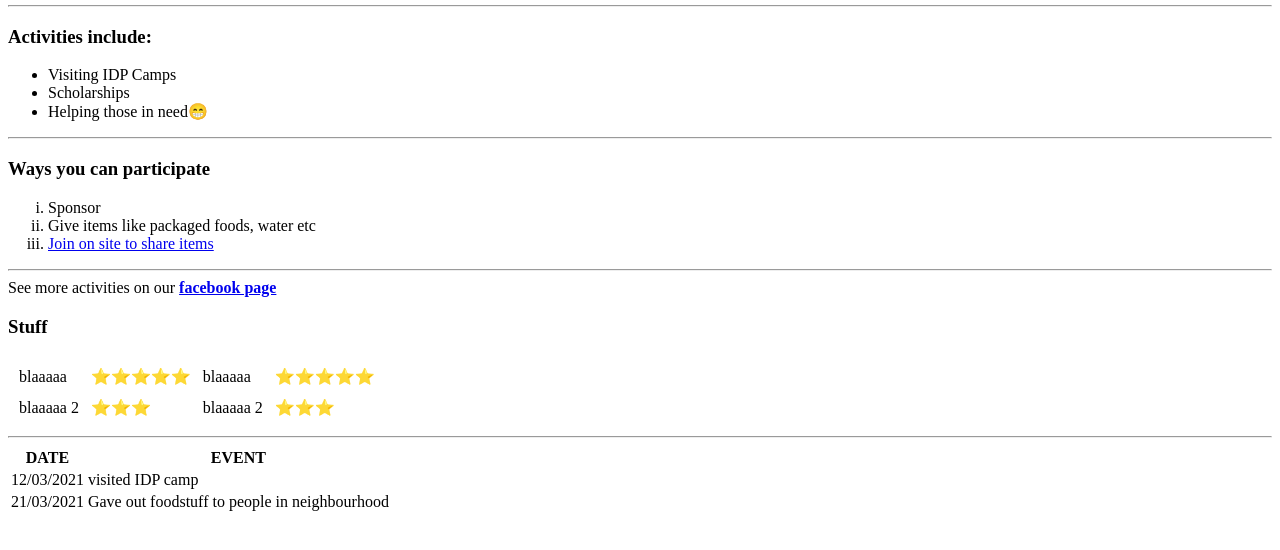
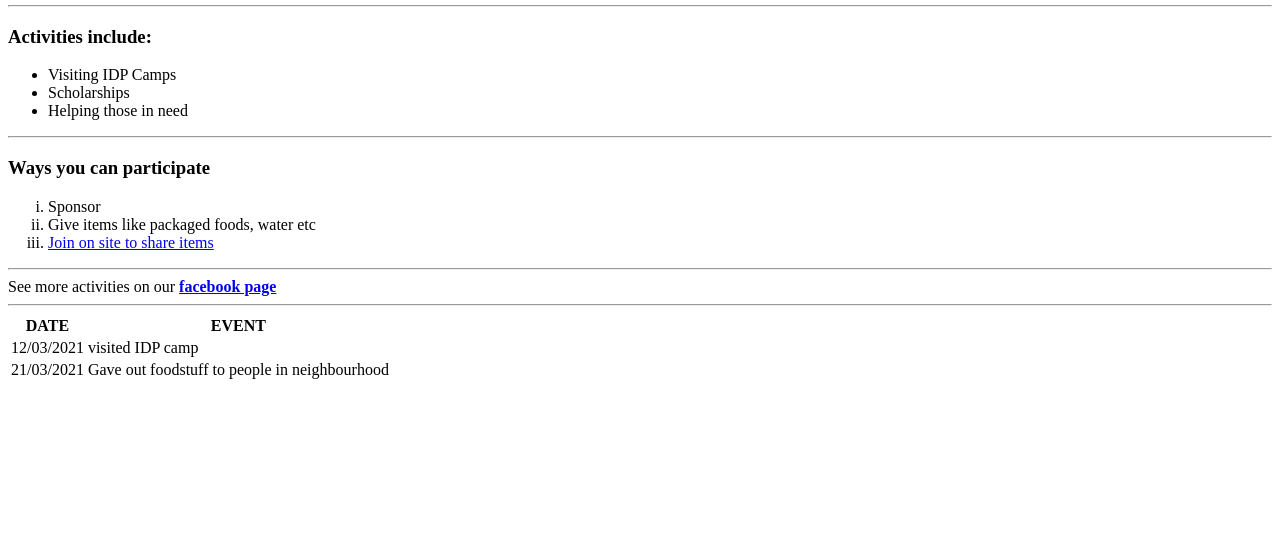
Before and after one commit to Ducetron/TDF, a plain HTML site: page index.html in a window 1280 px wide. Shown: the part 222-772 px from the top of the page. Drawn offline with Linux system fonts and the light colour scheme.

Commit message:
Update index.html

```diff
--- a/index.html
+++ b/index.html
@@ -20,32 +20,17 @@
   <ul>
     <li>Visiting IDP Camps</li>
     <li>Scholarships</li>
-    <li>Helping those in need😁</li>
+    <li>Helping those in need</li>
   </ul>
   <hr>
   <h3>Ways you can participate</h3>
   <ol type="i">
     <li>Sponsor</li>
     <li>Give items like packaged foods, water etc</li>
-    <li><a href="C:\Users\esther uzochukwu\Desktop\Web Dev\HTML-Personal Site\index 2.html">Join on site to share items</a></li>
+    <li><a href="index 2.html">Join on site to share items</a></li>
   </ol>
   <hr>
   See more activities on our <strong><a href="https://web.facebook.com/TransAfrica-Development-Foundation-102181695379353/?ref=page_internal">facebook page</a></strong>
-  <h3>Stuff</h3>
-  <table cellspacing="10">
-    <tr>
-      <td>blaaaaa</td>
-      <td>⭐⭐⭐⭐⭐</td>
-      <td>blaaaaa</td>
-      <td>⭐⭐⭐⭐⭐</td>
-    </tr>
-    <tr>
-      <td>blaaaaa 2</td>
-      <td>⭐⭐⭐</td>
-      <td>blaaaaa 2</td>
-      <td>⭐⭐⭐</td>
-    </tr>
-  </table>
   <hr>
   <table>
     <thead>
```
